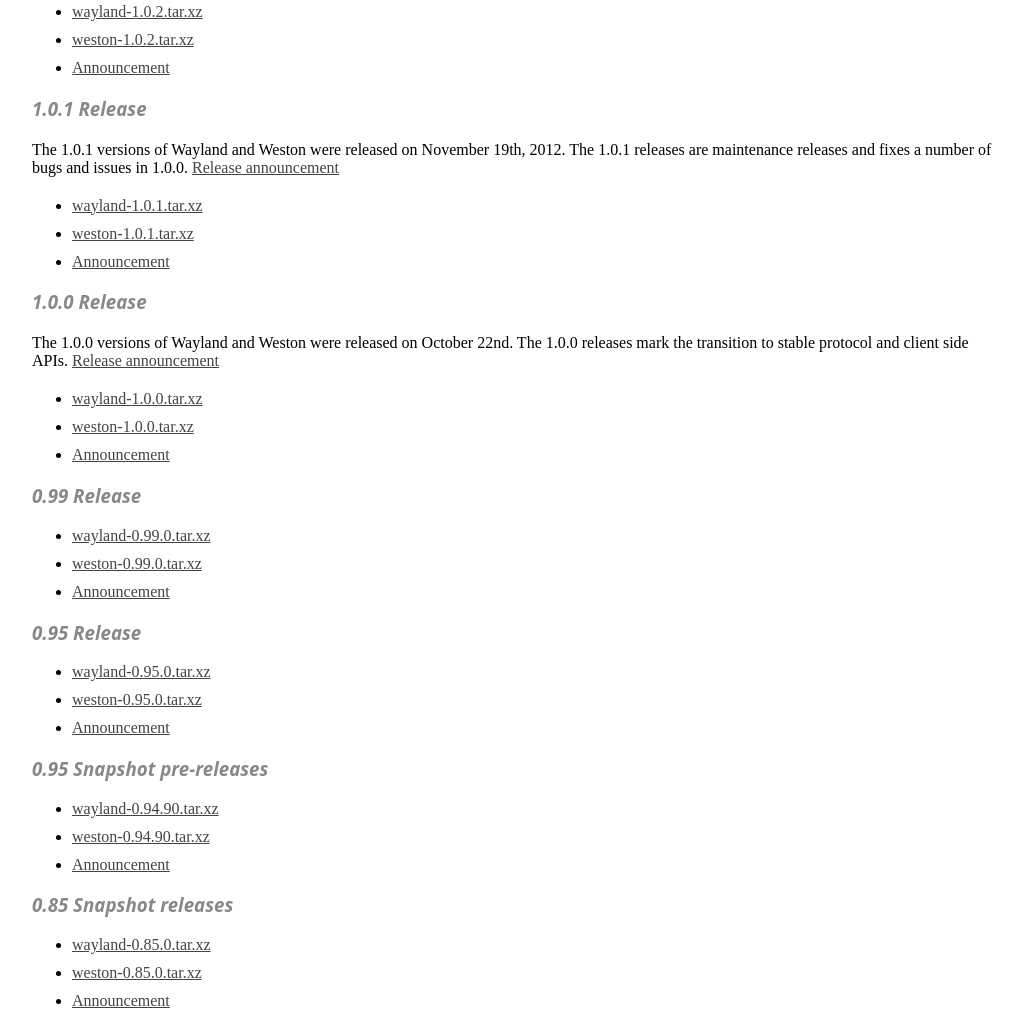
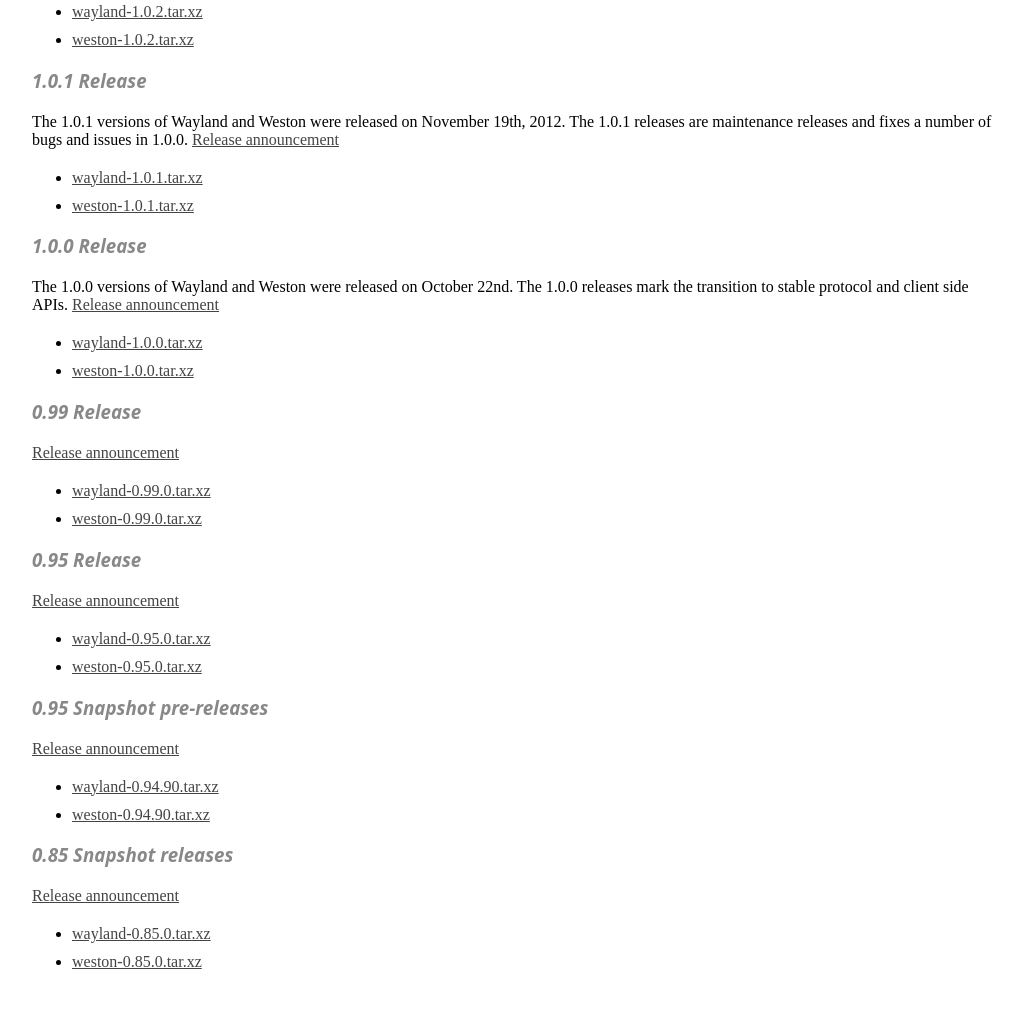
Before and after one commit to freedesktop/wayland-web, a plain HTML site: page releases.html in a window 1280 px wide. Shown: the part 381-1407 px from the top of the page, without its empty margins (126-1149 px from the left). After the commit the page ends 1368 px from the top, so only its background shows below. Drawn offline with Linux system fonts and the light colour scheme.

Commit message:
Releases: Remove duplicate announcements, make the rest conform to existing pattern

```diff
--- a/releases.html
+++ b/releases.html
@@ -24,7 +24,6 @@
 <ul>
 <li><a href="releases/wayland-1.0.2.tar.xz">wayland-1.0.2.tar.xz</a>
 <li><a href="releases/weston-1.0.2.tar.xz">weston-1.0.2.tar.xz</a>
-<li><a href="http://lists.freedesktop.org/archives/wayland-devel/2012-November/006537.html">Announcement</a>
 </ul>
 
 
@@ -39,7 +38,6 @@
 <ul>
 <li><a href="releases/wayland-1.0.1.tar.xz">wayland-1.0.1.tar.xz</a>
 <li><a href="releases/weston-1.0.1.tar.xz">weston-1.0.1.tar.xz</a>
-<li><a href="http://lists.freedesktop.org/archives/wayland-devel/2012-November/006375.html">Announcement</a>
 </ul>
 
 
@@ -54,39 +52,46 @@
 <ul>
 <li><a href="releases/wayland-1.0.0.tar.xz">wayland-1.0.0.tar.xz</a>
 <li><a href="releases/weston-1.0.0.tar.xz">weston-1.0.0.tar.xz</a>
-<li><a href="http://lists.freedesktop.org/archives/wayland-devel/2012-October/005967.html">Announcement</a>
 </ul>
 
 <h3>0.99 Release</h3>
 
+<p>
+  <a href="http://lists.freedesktop.org/archives/wayland-devel/2012-October/005878.html">Release announcement</a></p>
+
 <ul>
 <li><a href="releases/wayland-0.99.0.tar.xz">wayland-0.99.0.tar.xz</a>
 <li><a href="releases/weston-0.99.0.tar.xz">weston-0.99.0.tar.xz</a>
-<li><a href="http://lists.freedesktop.org/archives/wayland-devel/2012-October/005878.html">Announcement</a>
 </ul>
 
 <h3>0.95 Release</h3>
 
+<p>
+  <a href="http://lists.freedesktop.org/archives/wayland-devel/2012-July/004542.html">Release announcement</a></p>
+
 <ul>
 <li><a href="releases/wayland-0.95.0.tar.xz">wayland-0.95.0.tar.xz</a>
 <li><a href="releases/weston-0.95.0.tar.xz">weston-0.95.0.tar.xz</a>
-<li><a href="http://lists.freedesktop.org/archives/wayland-devel/2012-July/004542.html">Announcement</a>
 </ul>
 
 <h3>0.95 Snapshot pre-releases</h3>
 
+<p>
+  <a href="http://lists.freedesktop.org/archives/wayland-devel/2012-June/004155.html">Release announcement</a></p>
+
 <ul>
 <li><a href="releases/wayland-0.94.90.tar.xz">wayland-0.94.90.tar.xz</a>
 <li><a href="releases/weston-0.94.90.tar.xz">weston-0.94.90.tar.xz</a>
-<li><a href="http://lists.freedesktop.org/archives/wayland-devel/2012-June/004155.html">Announcement</a>
 </ul>
 
 <h3>0.85 Snapshot releases</h3>
 
+<p>
+  <a href="http://lists.freedesktop.org/archives/wayland-devel/2012-February/002072.html">Release announcement</a></p>
+
 <ul>
 <li><a href="releases/wayland-0.85.0.tar.xz">wayland-0.85.0.tar.xz</a>
 <li><a href="releases/weston-0.85.0.tar.xz">weston-0.85.0.tar.xz</a>
-<li><a href="http://lists.freedesktop.org/archives/wayland-devel/2012-February/002072.html">Announcement</a>
 </ul>
 
 </body>
```
